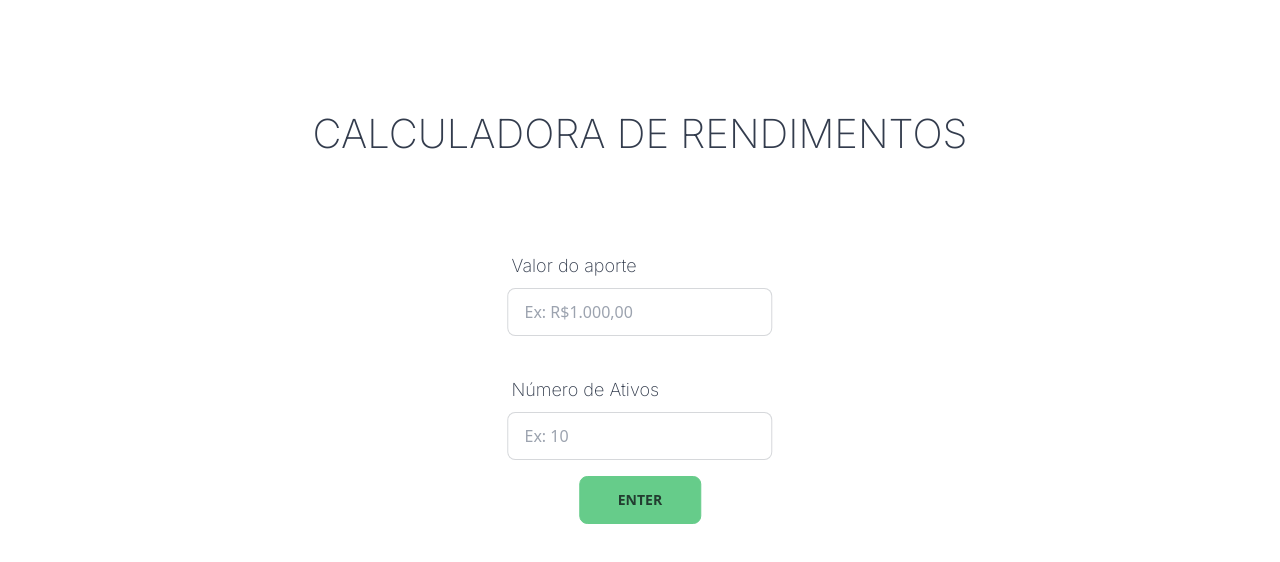
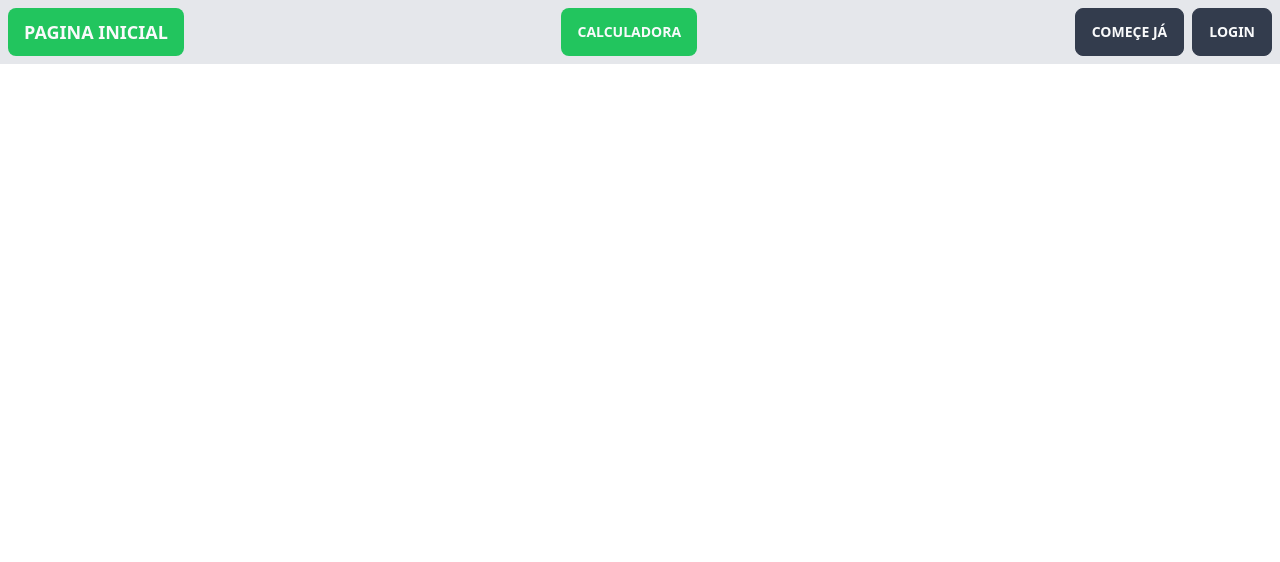
Before and after one commit to glopes7/app-rendimentos, a React (Vite) app: page / in a window 1280 px wide. Shown: the top 562 px of the page. Built offline with nearby package versions, Linux system fonts and the light colour scheme.

Commit message:
added landing page, calculator button route

```diff
--- a/src/main.tsx
+++ b/src/main.tsx
@@ -4,11 +4,16 @@ import { createBrowserRouter, RouterProvider } from "react-router-dom";
 import { QuoteBox } from "./components/QuoteBox";
 import Home from "./pages/Home";
 import "/src/index.css";
+import Calculator from "./pages/Calculator";
 
 const router = createBrowserRouter([
   {
     path: "/",
     element: <Home />,
+  },
+  {
+    path: "/calculator",
+    element: <Calculator />,
   },
 ]);
 
--- /dev/null
+++ b/src/pages/Calculator.tsx
@@ -0,0 +1,126 @@
+import { useMemo, useState } from "react";
+import { Quote, QuoteBox } from "../components/QuoteBox";
+
+const defaultQuote: Quote = {
+  applyValue: 0,
+  currentIncome: 0,
+  currentValue: 0,
+  gains: 0,
+  leftover: 0,
+  numQuote: 0,
+};
+
+export default function Calculator() {
+  const [numInputs, setNumInputs] = useState(0);
+
+  const [contributionAmount, setContributionAmount] = useState(0);
+
+  const [quoteValues, setQuoteValues] = useState<Quote[]>([]);
+
+  const totalGains = useMemo(
+    () => quoteValues.reduce((sum, value) => sum + Number(value?.gains), 0),
+    [quoteValues]
+  );
+
+  const totalLeftOver = useMemo(
+    () => quoteValues.reduce((sum, value) => sum + Number(value?.leftover), 0),
+    [quoteValues]
+  );
+
+  const updateQuoteValues = (newValue: Partial<Quote>, index: number) => {
+    setQuoteValues((prev) => {
+      const oldValue = [...prev];
+      oldValue[index] = {
+        ...defaultQuote,
+        ...oldValue[index],
+        ...newValue,
+      };
+
+      return oldValue;
+    });
+  };
+
+  const generateQuoteElements = () => {
+    const defaultQuotes = Array<Quote>(numInputs).fill(defaultQuote);
+
+    return defaultQuotes.map((defaultQuote, index) => (
+      <QuoteBox
+        key={index}
+        quote={quoteValues[index] || defaultQuote}
+        available={contributionAmount / numInputs}
+        onQuoteChange={(newValue) => updateQuoteValues(newValue, index)}
+      />
+    ));
+  };
+
+  return (
+    <div>
+      <h1 className=" text-center text-[40px] mt-[104px] flex justify-center font-inter font-extralight mb-[80px] ">
+        CALCULADORA DE RENDIMENTOS
+      </h1>
+      <div className=" absolute left-1/2 -translate-x-1/2 flex  flex-col items-center gap-y-4">
+        <form
+          onSubmit={(e: any) => {
+            e.preventDefault();
+            setNumInputs(parseInt(e.target.inputQntd.value));
+            setContributionAmount(
+              parseInt(e.target.contributionAmountInput.value)
+            );
+            setQuoteValues([]);
+          }}
+          className="flex flex-col items-center  gap-y-4"
+        >
+          <div className="form-control w-full max-w-xs ">
+            <label className="label">
+              <span className="label-text text-lg font-inter font-extralight">
+                Valor do aporte
+              </span>
+            </label>
+            <input
+              type="number"
+              placeholder="Ex: R$1.000,00"
+              className="input input-bordered w-full max-w-xs"
+              name="contributionAmountInput"
+            />
+          </div>
+          <div>
+            <div className="App"></div>
+          </div>
+          <div className="form-control w-full max-w-xs">
+            <label className="label">
+              <span className="label-text text-lg font-inter font-extralight">
+                Número de Ativos
+              </span>
+            </label>
+            <input
+              required
+              name="inputQntd"
+              type="number"
+              placeholder="Ex: 10"
+              className="input input-bordered w-full max-w-xs"
+            />
+          </div>
+          <button
+            type="submit"
+            className=" btn btn-primary  py-[12px] px-[38px]"
+          >
+            Enter
+          </button>
+        </form>
+        <div
+          className={`text-xl text-green-500 ${
+            Boolean(totalGains) ? "" : "invisible"
+          }`}
+        >
+          Rendimento Mensal: R$ {totalGains.toFixed(2)} <br />
+          <div className="text-red-500">
+            Sobras Totais: R$ {totalLeftOver.toFixed(2)}{" "}
+          </div>
+        </div>
+        <div className="flex flex-wrap gap-5 justify-center mb-12">
+          {generateQuoteElements()}
+        </div>
+      </div>
+    </div>
+  );
+}
--- a/src/pages/Home.tsx
+++ b/src/pages/Home.tsx
@@ -1,124 +1,33 @@
-import { useMemo, useState } from "react";
-import { Quote, QuoteBox } from "../components/QuoteBox";
-
-const defaultQuote: Quote = {
-  applyValue: 0,
-  currentIncome: 0,
-  currentValue: 0,
-  gains: 0,
-  leftover: 0,
-  numQuote: 0,
-};
+import { Navigate, Route, Router } from "react-router-dom";
+import { useState } from "react";
 
 export default function Home() {
-  const [numInputs, setNumInputs] = useState(0);
+  const [goToCalculator, SetGoToCalculator] = useState(false);
 
-  const [contributionAmount, setContributionAmount] = useState(0);
-
-  const [quoteValues, setQuoteValues] = useState<Quote[]>([]);
-
-  const totalGains = useMemo(
-    () => quoteValues.reduce((sum, value) => sum + Number(value?.gains), 0),
-    [quoteValues]
-  );
-
-  const totalLeftOver = useMemo(
-    () => quoteValues.reduce((sum, value) => sum + Number(value?.leftover), 0),
-    [quoteValues]
-  );
-
-  const updateQuoteValues = (newValue: Partial<Quote>, index: number) => {
-    setQuoteValues((prev) => {
-      const oldValue = [...prev];
-      oldValue[index] = {
-        ...defaultQuote,
-        ...oldValue[index],
-        ...newValue,
-
-      };
-
-      return oldValue;
-    });
-  };
-
-  const generateQuoteElements = () => {
-    const defaultQuotes = Array<Quote>(numInputs).fill(defaultQuote);
-
-    return defaultQuotes.map((defaultQuote, index) => (
-      <QuoteBox
-        key={index}
-        quote={quoteValues[index] || defaultQuote}
-        available={contributionAmount / numInputs}
-        onQuoteChange={(newValue) => updateQuoteValues(newValue, index)}
-      />
-    ));
-  };
-
+  if (goToCalculator) {
+    return <Navigate to="/calculator" />;
+  }
   return (
     <div>
-      <h1 className=" text-center text-[40px] mt-[104px] flex justify-center font-inter font-extralight mb-[80px] ">
-        CALCULADORA DE RENDIMENTOS
-      </h1>
-      <div className=" absolute left-1/2 -translate-x-1/2 flex  flex-col items-center gap-y-4">
-        <form
-          onSubmit={(e: any) => {
-            e.preventDefault();
-            setNumInputs(parseInt(e.target.inputQntd.value));
-            setContributionAmount(
-              parseInt(e.target.contributionAmountInput.value)
-            );
-            setQuoteValues([]);
-          }}
-          className="flex flex-col items-center  gap-y-4"
-        >
-          <div className="form-control w-full max-w-xs ">
-            <label className="label">
-              <span className="label-text text-lg font-inter font-extralight">
-                Valor do aporte
-              </span>
-            </label>
-            <input
-              type="number"
-              placeholder="Ex: R$1.000,00"
-              className="input input-bordered w-full max-w-xs"
-              name="contributionAmountInput"
-            />
+      <div className=" px-2 py-2 items-center bg-gray-200 flex justify-between">
+        <button className="border-none text-lg btn bg-green-500">
+          Pagina Inicial
+        </button>
+        <div>
+          <button
+            onClick={() => {
+              SetGoToCalculator(true);
+            }}
+            className=" bg-green-500 border-none btn text-center"
+          >
+            Calculadora
+          </button>
+        </div>
+        <div className="flex gap-2  items-center">
+          <button className="btn">Começe Já</button>
+          <div>
+            <button className="btn">login</button>
           </div>
-          <div>
-            <div className="App"></div>
-          </div>
-          <div className="form-control w-full max-w-xs">
-            <label className="label">
-              <span className="label-text text-lg font-inter font-extralight">
-                Número de Ativos
-              </span>
-            </label>
-            <input
-              required
-              name="inputQntd"
-              type="number"
-              placeholder="Ex: 10"
-              className="input input-bordered w-full max-w-xs"
-            />
-          </div>
-          <button
-            type="submit"
-            className=" btn btn-primary  py-[12px] px-[38px]"
-          >
-            Enter
-          </button>
-        </form>
-        <div
-          className={`text-xl text-green-500 ${
-            Boolean(totalGains) ? "" : "invisible"
-          }`}
-        >
-          Rendimento Mensal: R$ {totalGains.toFixed(2)} <br />
-          <div className="text-red-500">Sobras Totais: R$ {totalLeftOver.toFixed(2)} </div>
-
-        </div>
-        <div className="flex flex-wrap gap-5 justify-center mb-12">
-          {generateQuoteElements()}
         </div>
       </div>
     </div>
```
